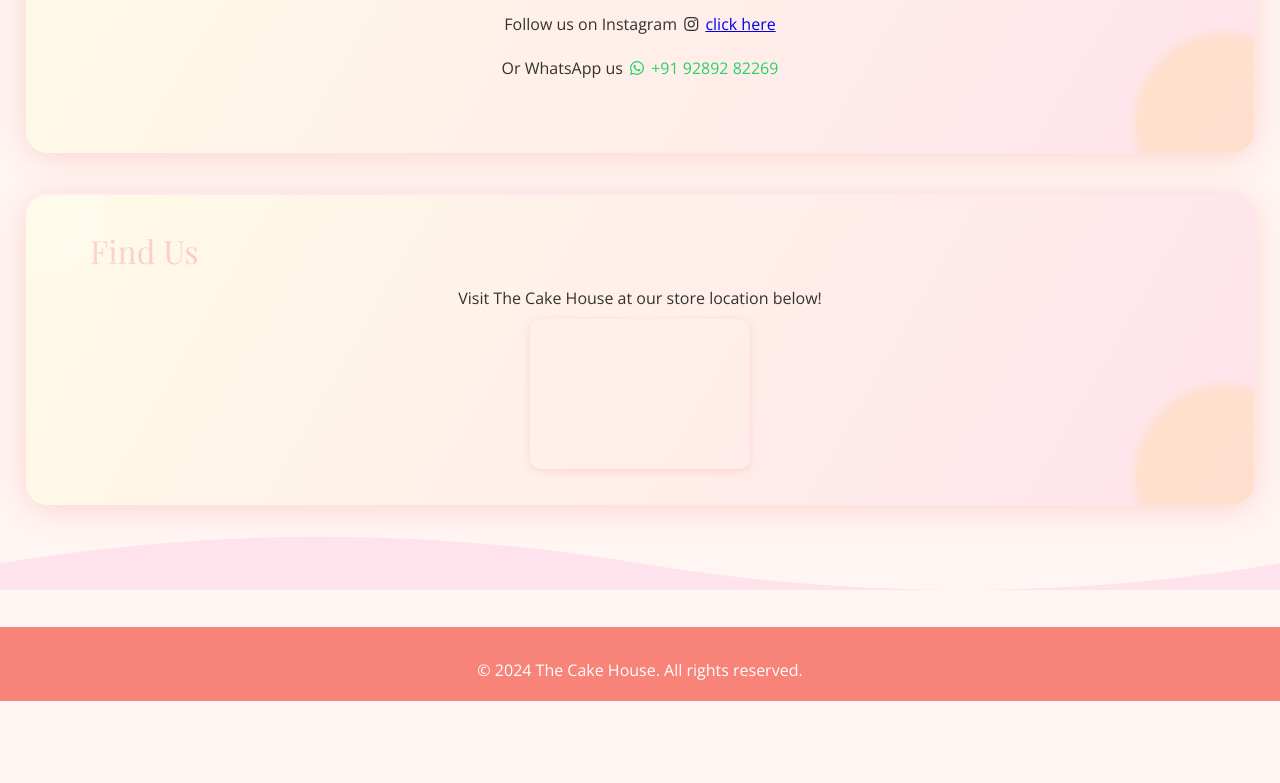
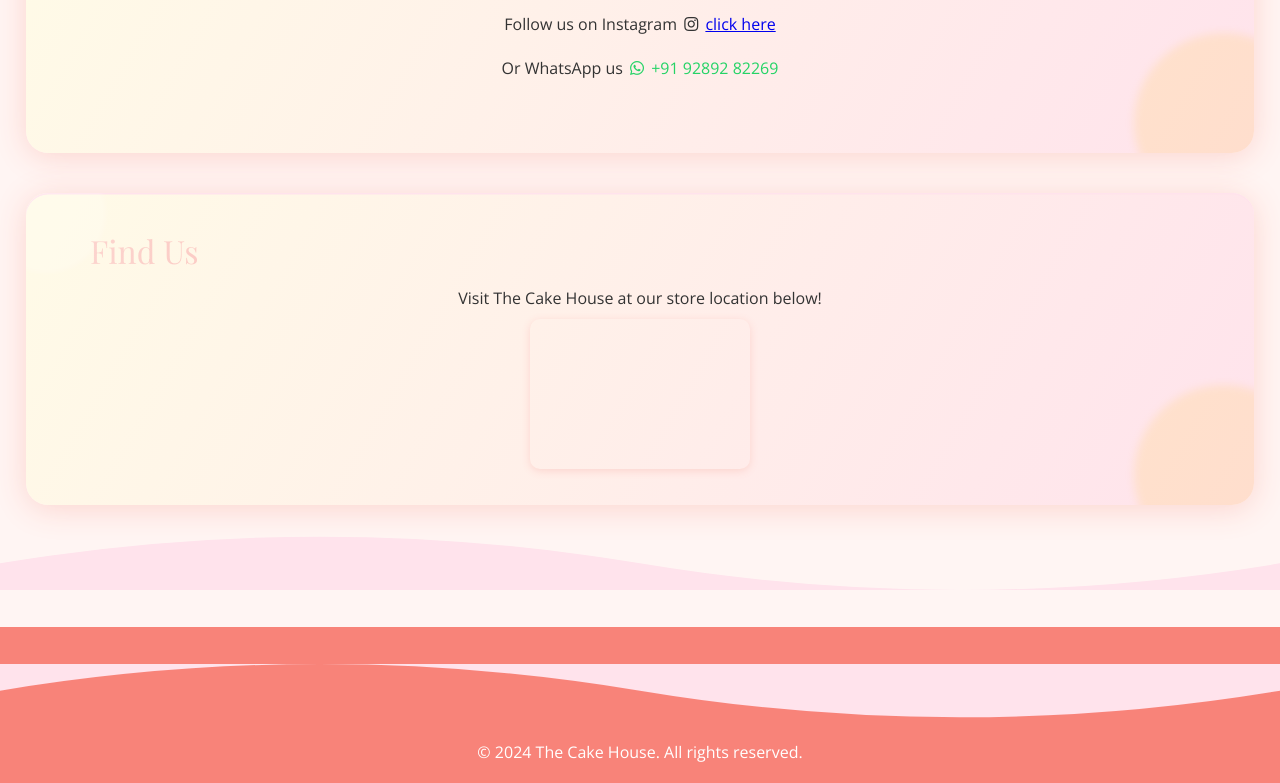
Before and after one commit to anubhavbhardwaj2004-sketch/The_cake_house65, a plain HTML site: page index.html in a window 1280 px wide. Shown: the part 4272-5055 px from the top of the page. Before the commit the page ends 4973 px from the top, so only its background shows below. Drawn offline with nearby package versions, Linux system fonts and the light colour scheme; grey boxes are pictures that could not be loaded.

Commit message:
redesign

```diff
--- a/index.html
+++ b/index.html
@@ -462,7 +462,7 @@
 
         </script>
         <div style="margin-top:12px;">
-
+            <svg viewBox="0 0 1440 90" fill="none" xmlns="http://www.w3.org/2000/svg" style="width:100%;height:90px;display:block;transform:rotate(180deg);margin-bottom:-8px;">
                 <path d="M0 60 Q 360 0 720 60 T 1440 60 V90 H0V60Z" fill="#ffe3ec"/>
             </svg>
         </div>
```
